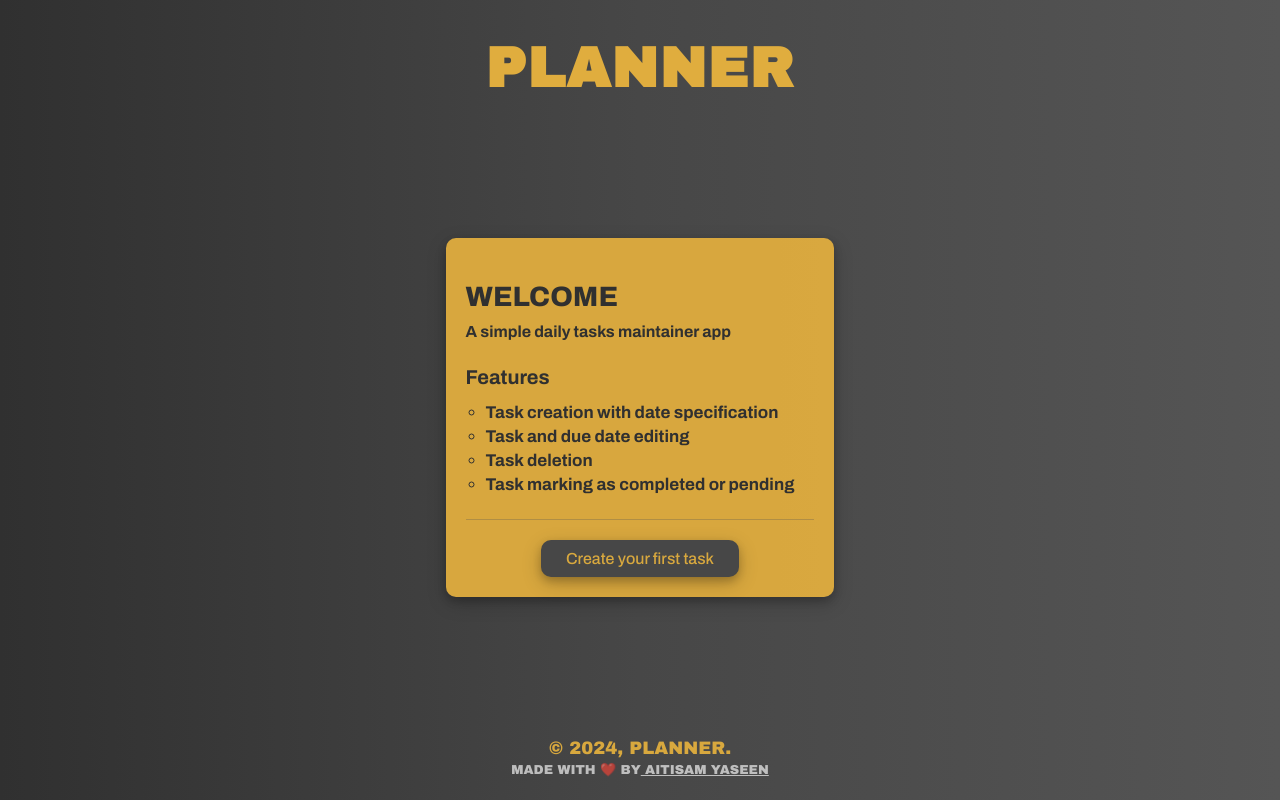
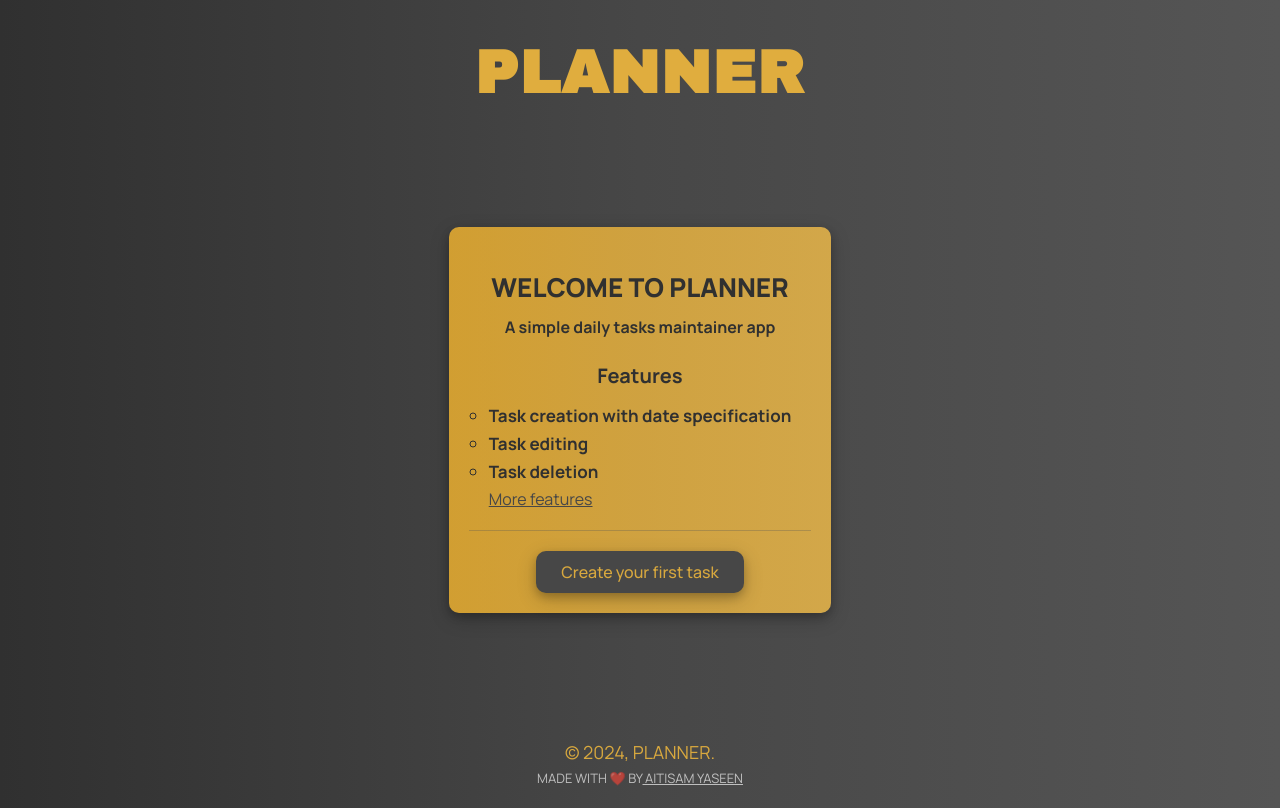
Before and after one commit to MaitisamY/planner, a Next.js app: page / in a window 1280 px wide. Built offline with nearby package versions, Linux system fonts and the light colour scheme.

Commit message:
Add new font and more/ less feature functionality

```diff
--- a/src/app/Components/Task.js
+++ b/src/app/Components/Task.js
@@ -76,7 +76,7 @@ export default function Task({ tasks, markTask, deleteTask, editTask }) {
                             id={`task-${index}`}
                             value={taskChanges[index]}
                             type="text"
-                            rows="5"
+                            rows="4"
                             cols="auto"
                             onChange={(e) => handleTaskChanges(e, index)}
                             spellCheck="false"
--- a/src/app/Components/Welcome.js
+++ b/src/app/Components/Welcome.js
@@ -1,8 +1,10 @@
+import { useState } from 'react'
 export default function Welcome({ tasks, addNewTask }) {
+    const [features, setFeatures] = useState(0)
     return (
         <div className="welcome">
             <h2>
-                Welcome
+                Welcome To Planner
                 <br />
                 <span>A simple daily tasks maintainer app</span>
             </h2>
@@ -11,9 +13,19 @@ export default function Welcome({ tasks, addNewTask }) {
             </h3>
             <ul>
                 <li>Task creation with date specification</li>
-                <li>Task and due date editing</li>
+                <li>Task editing</li>
                 <li>Task deletion</li>
-                <li>Task marking as completed or pending</li>
+                {
+                    features === 0 ?
+                    <a onClick={() => setFeatures(1)}>More features</a> :
+                    <>
+                        <li>Task can be marked as completed or pending</li>
+                        <li>The newer task will appear first</li>
+                        <li>Due date can also be edited</li>
+                        <li>Tasks get moved to trash if due date is passed</li>
+                        <a onClick={() => setFeatures(0)}>Less features</a>
+                    </>
+                }
             </ul>
             <button onClick={addNewTask} className="create-task">
                 {tasks.length === 0 ? 'Create your first task' : 'Create Task'}
--- a/src/app/globals.css
+++ b/src/app/globals.css
@@ -1,19 +1,27 @@
 @import url('https://fonts.googleapis.com/css2?family=Archivo+Black&display=swap');
 @import url('https://fonts.googleapis.com/css2?family=Archivo:ital,wght@0,100..900;1,100..900&display=swap');
+@import url('https://fonts.googleapis.com/css2?family=Manrope:wght@200..800&display=swap');
 /*
 .archivo-black-regular {
-  font-family: "Archivo Black", sans-serif;
+  font-family: "Manrope", sans-serif;
   font-weight: 400;
   font-style: normal;
 }
 
 .archivo-<uniquifier> {
-  font-family: "Archivo", sans-serif;
+  font-family: "Manrope", sans-serif;
   font-optical-sizing: auto;
   font-weight: <weight>;
   font-style: normal;
   font-variation-settings:
     "wdth" 100;
+}
+
+.manrope-<uniquifier> {
+  font-family: "Manrope", sans-serif;
+  font-optical-sizing: auto;
+  font-weight: <weight>;
+  font-style: normal;
 }
 */
 
@@ -84,9 +92,9 @@ header {
   padding: 0;
   box-sizing: border-box;
   font-family: "Archivo Black", sans-serif;
-  font-weight: 400;
+  font-weight: 800;
   font-style: normal;
-  font-size: 28px;
+  font-size: 30px;
   text-transform: uppercase;
   letter-spacing: 1.5px;
 }
@@ -134,7 +142,7 @@ footer {
   color: rgba(224, 173, 62, 0.952);
   padding: 20px;
   box-sizing: border-box;
-  font-family: "Archivo Black", sans-serif;
+  font-family: "Manrope", sans-serif;
   font-weight: 400;
   font-style: normal;
   font-size: 18px;
@@ -151,6 +159,7 @@ footer a {
   text-decoration: underline;
   color: rgba(255, 255, 255, 0.65);
   cursor: pointer;
+  padding: 5px 0px;
 }
 
 footer a:hover {
@@ -174,24 +183,26 @@ footer span {
 .welcome {
   width: auto;
   height: auto;
+  max-width: 400px;
   color: #303030;
-  background-color: rgba(224, 173, 62, 0.952);
+  background: linear-gradient(90deg, rgba(255, 188, 45, 0.76) 0%, rgba(250, 190, 62, 0.76) 50%, rgba(253, 196, 73, 0.76) 100%);
   display: flex;
   flex-direction: column;
   justify-content: flex-start;
-  align-items: flex-start;
+  align-items: center;
+  text-align: center;
   padding: 20px;
   box-sizing: border-box;
-  font-family: "Archivo Black", sans-serif;
+  font-family: "Manrope", sans-serif;
   box-shadow: 0 4px 8px 0 rgba(0, 0, 0, 0.2), 0 6px 20px 0 rgba(0, 0, 0, 0.19);
   border-radius: 10px;
   color: #303030;
 }
 
 .welcome h2 {
-  font-size: 28px;
+  font-size: 26px;
   text-transform: uppercase;
-  font-family: "Archivo", sans-serif;
+  font-family: "Manrope", sans-serif;
   font-optical-sizing: auto;
   font-weight: 800;
   padding: 0;
@@ -202,7 +213,7 @@ footer span {
 .welcome h2 span {
   text-transform: none;
   font-size: 16px;
-  font-family: "Archivo", sans-serif;
+  font-family: "Manrope", sans-serif;
   font-optical-sizing: auto;
   font-weight: 700;
   font-style: normal;
@@ -213,7 +224,7 @@ footer span {
   padding: 0;
   margin: 0 0 10px 0;
   font-size: 20px;
-  font-family: "Archivo", sans-serif;
+  font-family: "Manrope", sans-serif;
   font-optical-sizing: auto;
   font-weight: 700;
   font-style: normal;
@@ -222,7 +233,7 @@ footer span {
 
 .welcome p {
   font-size: 17px;
-  font-family: "Archivo", sans-serif;
+  font-family: "Manrope", sans-serif;
   font-optical-sizing: auto;
   font-weight: 500;
   font-style: normal;
@@ -233,6 +244,7 @@ footer span {
 
 .welcome ul {
   list-style-type: circle;
+  text-align: left;
   width: 100%;
   padding: 0 20px 20px 20px;
   margin: 0 0 20px 0;
@@ -242,7 +254,7 @@ footer span {
 
 .welcome ul li {
   font-size: 17px;
-  font-family: "Archivo", sans-serif;
+  font-family: "Manrope", sans-serif;
   font-optical-sizing: auto;
   font-weight: bold;
   font-style: normal;
@@ -250,10 +262,21 @@ footer span {
   margin: 5px 0;
 }
 
+.welcome ul a {
+  text-decoration: underline;
+  color: #474747;
+  cursor: pointer;
+  padding: 5px 0px;
+}
+
+.welcome ul a:hover {
+  color: #303030;
+}
+
 .welcome .create-task {
   padding: 10px 25px;
   font-size: 16px;
-  font-family: "Archivo", sans-serif;
+  font-family: "Manrope", sans-serif;
   font-optical-sizing: auto;
   font-weight: 500;
   font-style: normal;
@@ -316,7 +339,7 @@ footer span {
   height: auto;/* Change it! */
   width: auto;
   color: #303030;
-  background-color: rgba(224, 173, 62, 0.952);
+  background: linear-gradient(90deg, rgba(255, 188, 45, 0.76) 0%, rgba(250, 190, 62, 0.76) 50%, rgba(253, 196, 73, 0.76) 100%);
   display: flex;
   flex-direction: column;
   justify-content: center;
@@ -332,7 +355,7 @@ footer span {
   top: 2px;
   right: 10px;
   font-size: 35px;
-  font-family: "Archivo", sans-serif;
+  font-family: "Manrope", sans-serif;
   font-optical-sizing: auto;
   font-weight: 900;
   font-style: normal;
@@ -347,7 +370,7 @@ footer span {
 .popup .add-task h2 {
   font-size: 24px;
   text-transform: uppercase;
-  font-family: "Archivo", sans-serif;
+  font-family: "Manrope", sans-serif;
   font-optical-sizing: auto;
   font-weight: 800;
   font-style: normal;
@@ -356,7 +379,7 @@ footer span {
 
 .popup .add-task p {
   font-size: 18px;
-  font-family: "Archivo", sans-serif;
+  font-family: "Manrope", sans-serif;
   font-optical-sizing: auto;
   font-weight: 800;
   font-style: normal;
@@ -364,13 +387,13 @@ footer span {
 }
 
 .popup .add-task h5 {
-  font-size: 15px;
+  font-size: 12px;
   margin: 0 0 10px 0;
   padding: 0;
   text-align: center;
-  font-family: "Archivo", sans-serif;
+  font-family: "Manrope", sans-serif;
   font-optical-sizing: auto;
-  font-weight: 600;
+  font-weight: bold;
   font-style: normal;
   font-variation-settings: "wdth" 100;
 }
@@ -380,7 +403,7 @@ footer span {
   margin: 5px 0 10px 0;
   padding: 0;
   text-align: center;
-  font-family: "Archivo", sans-serif;
+  font-family: "Manrope", sans-serif;
   font-optical-sizing: auto;
   font-weight: 600;
   font-style: normal;
@@ -392,7 +415,7 @@ footer span {
   box-sizing: border-box;
   padding: 10px 15px;
   font-size: 18px;
-  font-family: "Archivo", sans-serif;
+  font-family: "Manrope", sans-serif;
   font-optical-sizing: auto;
   font-weight: 400;
   font-style: normal;
@@ -410,7 +433,7 @@ footer span {
   box-sizing: border-box;
   padding: 10px 15px;
   font-size: 20px;
-  font-family: "Archivo", sans-serif;
+  font-family: "Manrope", sans-serif;
   font-optical-sizing: auto;
   font-weight: 400;
   font-style: normal;
@@ -428,7 +451,7 @@ footer span {
   width: 100%;
   padding: 10px 25px;
   font-size: 16px;
-  font-family: "Archivo", sans-serif;
+  font-family: "Manrope", sans-serif;
   font-optical-sizing: auto;
   font-weight: 500;
   font-style: normal;
@@ -468,9 +491,9 @@ footer span {
   position: relative;
   width: 300px;
   height: auto;
-  max-height: 360px;
+  max-height: 350px;
   color: #303030;
-  background-color: rgba(224, 173, 62, 0.952);
+  background: linear-gradient(90deg, rgba(224, 173, 62, 0.952) 0%, rgba(224, 173, 62, 0.8) 50%, rgba(253, 196, 73, 0.76) 100%);
   display: flex;
   flex-direction: column;
   justify-content: flex-start;
@@ -478,7 +501,7 @@ footer span {
   text-align: left;
   padding: 20px;
   box-sizing: border-box;
-  font-family: "Archivo Black", sans-serif;
+  font-family: "Manrope", sans-serif;
   box-shadow: 0 4px 8px 0 rgba(0, 0, 0, 0.2), 0 6px 20px 0 rgba(0, 0, 0, 0.19);
   border-radius: 10px;
   border: none;
@@ -490,7 +513,7 @@ footer span {
 }
 
 .task-list .task-btns {
-  margin-top: 20px;
+  margin-top: 10px;
   width: 100%;
   box-sizing: border-box;
   place-self: center;
@@ -519,7 +542,7 @@ footer span {
 
 .task-list h2 {
   font-size: 24px;
-  font-family: "Archivo", sans-serif;
+  font-family: "Manrope", sans-serif;
   font-optical-sizing: auto;
   font-weight: 600;
   font-style: normal;
@@ -527,7 +550,7 @@ footer span {
 }
 
 .task-list h3 {
-  font-family: "Archivo", sans-serif;
+  font-family: "Manrope", sans-serif;
   font-optical-sizing: auto;
   font-weight: 600;
   font-style: normal;
@@ -544,7 +567,7 @@ footer span {
   overflow-y: auto;
   box-sizing: border-box;
   font-size: 22px;
-  font-family: "Archivo", sans-serif;
+  font-family: "Manrope", sans-serif;
   font-optical-sizing: auto;
   font-weight: 400;
   font-style: normal;
@@ -558,7 +581,7 @@ footer span {
 
 .task-list p {
   font-size: 12px;
-  font-family: "Archivo", sans-serif;
+  font-family: "Manrope", sans-serif;
   font-optical-sizing: auto;
   font-weight: bold;
   font-style: normal;
@@ -574,7 +597,7 @@ footer span {
 .task-list .mark {
   padding: 10px 25px;
   font-size: 16px;
-  font-family: "Archivo", sans-serif;
+  font-family: "Manrope", sans-serif;
   font-optical-sizing: auto;
   font-weight: 400;
   font-style: normal;
@@ -604,7 +627,7 @@ footer span {
   box-sizing: border-box;
   padding: 10px 15px;
   font-size: 18px;
-  font-family: "Archivo", sans-serif;
+  font-family: "Manrope", sans-serif;
   font-optical-sizing: auto;
   font-weight: 400;
   font-style: normal;
@@ -624,7 +647,7 @@ footer span {
   box-sizing: border-box;
   padding: 10px 15px;
   font-size: 18px;
-  font-family: "Archivo", sans-serif;
+  font-family: "Manrope", sans-serif;
   font-optical-sizing: auto;
   font-weight: 400;
   font-style: normal;
@@ -679,7 +702,7 @@ footer span {
     margin: 0;
     padding: 0;
     line-height: 1.5;
-    font-family: "Archivo Black", sans-serif;
+    font-family: "Manrope", sans-serif;
     font-weight: 400;
     font-style: normal;
   }
@@ -698,7 +721,7 @@ footer span {
   border-radius: 10px;
   animation: slide-up 0.5s ease-out;
   text-align: center;
-  font-family: "Archivo", sans-serif;
+  font-family: "Manrope", sans-serif;
   font-optical-sizing: auto;
   font-weight: 400;
   font-style: normal;
--- a/src/app/page.js
+++ b/src/app/page.js
@@ -82,7 +82,7 @@ export default function Home() {
       // Hide the notification after 3 seconds when notification state changes
       const timeout = setTimeout(() => {
         setNotification(false);
-      }, 3000);
+      }, 6000);
 
       return () => clearTimeout(timeout);
     }, [notification]);
```
